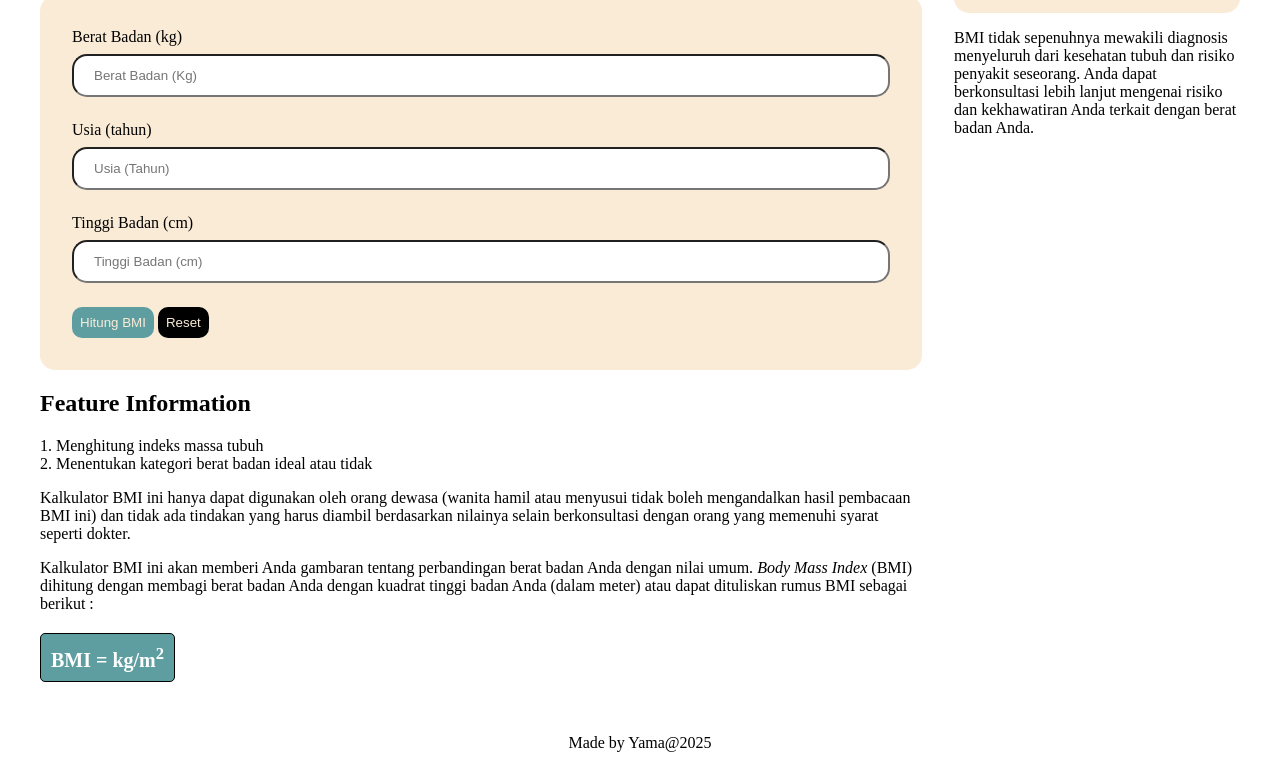
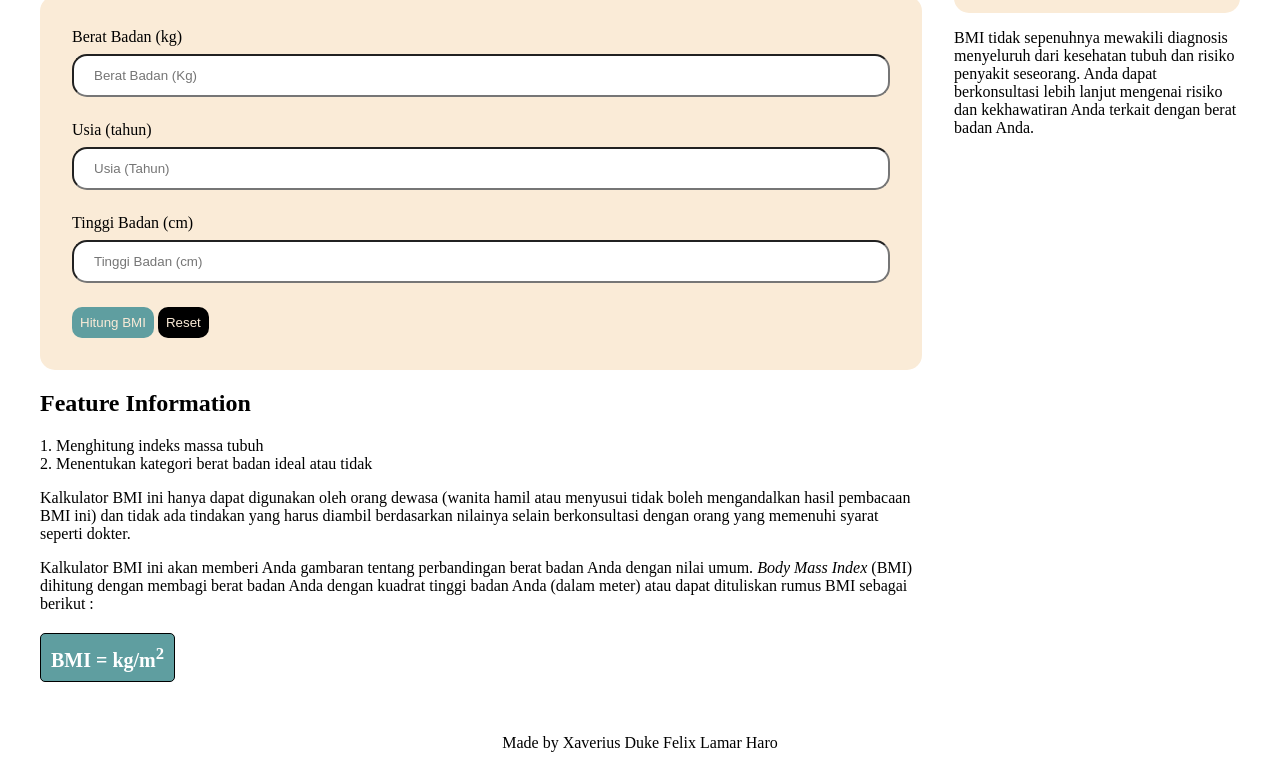
Before and after one commit to revou-fundamental-course/20-jan-25-XaveriusDuke, a plain HTML site: page index.html in a window 1280 px wide. Shown: the part 294-1054 px from the top of the page. Drawn offline with Linux system fonts and the light colour scheme.

Commit message:
updateHTML

```diff
--- a/index.html
+++ b/index.html
@@ -133,7 +133,7 @@
     </main>
 
     <footer>
-      <span>Made by Yama@2025</span>
+      <span>Made by Xaverius Duke Felix Lamar Haro</span>
     </footer>
 
     <script src="js/script.js"></script>
```
